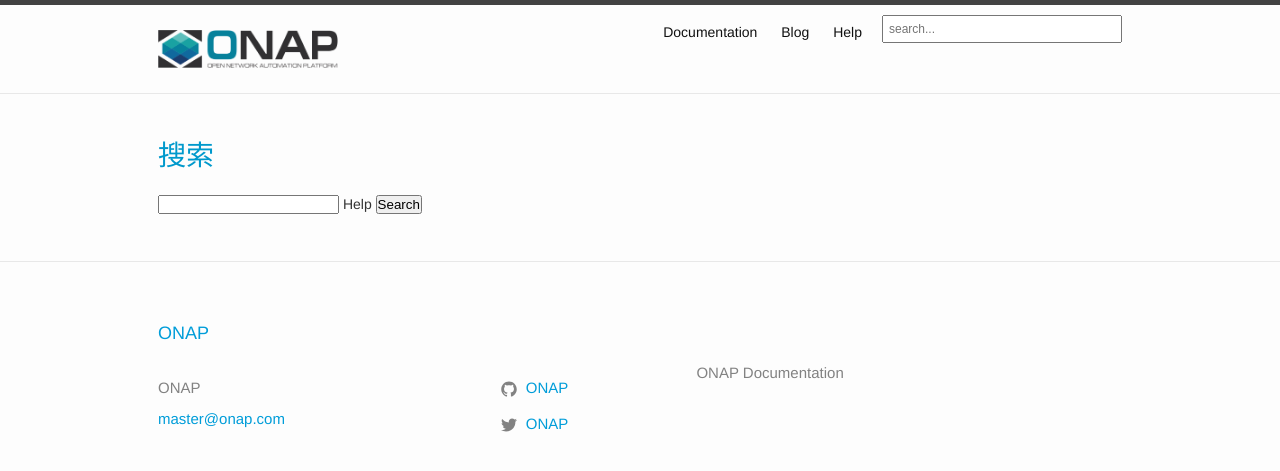
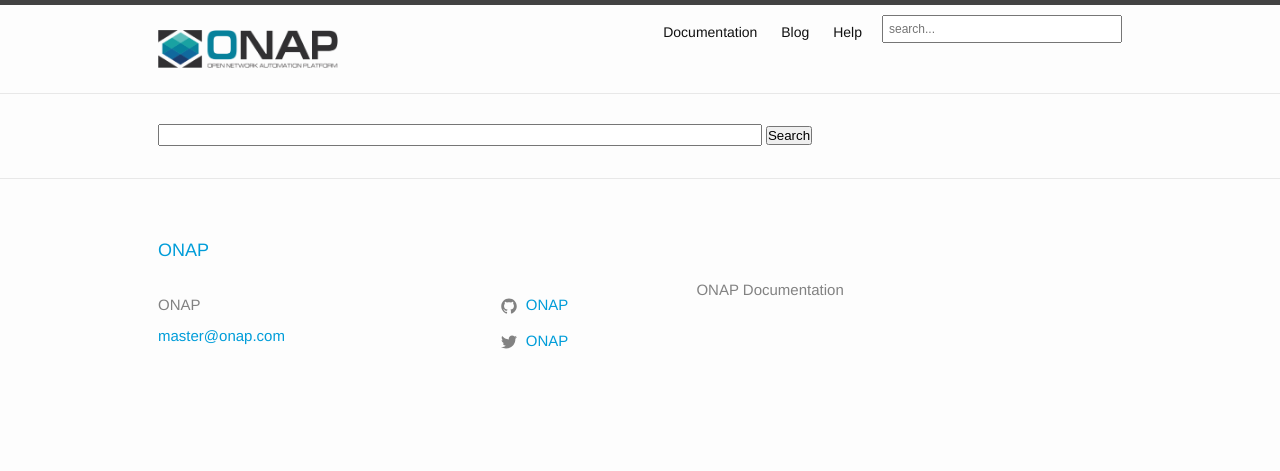
Before and after one commit to pnpdjie/pnpdjie.github.io, a Jekyll site: the page built from dosearch.md, in a window 1280 px wide. Shown: the top 471 px of the page. Built offline with Jekyll 4.4.1, drawn with Linux system fonts in a browser that asks for light colours.

Commit message:
fix search function

```diff
--- a/_includes/search.html
+++ b/_includes/search.html
@@ -1,14 +1,9 @@
-<div id="search-results-header" class="aui-page-header">
-    <h1>搜索</h1>
-    <span class="search-input-wrapper">
-    <input type="text" class="text long-field search-input" name="queryString" id="query-string" value="" incremental="true" maxlength="255" />
-    <span class="aui-icon aui-icon-small aui-iconfont-help help-button">Help</span>
-    </span>
-    <button type="button" class="aui-button" id="search-content-button"><span class="aui-icon aui-icon-small aui-iconfont-search">Search</span></button>
-    <div class="loading-spinner button-spinner"></div>
+<div id="search-results-header" >
+    <input type="text" name="queryString" id="query-string" value="" incremental="true" maxlength="255" />
+    <button type="button" id="search-content-button">Search</button>
 </div>
-<section class="aui-page-panel-content  two-panels ">
-    <div class="search-results-wrapper">
+<section>
+    <div>
         <ul id="results-content-container"></ul>
     </div>
 </section>
--- a/_sass/_base.sass
+++ b/_sass/_base.sass
@@ -473,3 +473,24 @@
 
   &::after
     transform: rotate(-45deg)
+
+#search-results-header
+  position: relative
+
+  #query-string
+    max-width: 600px
+    width: 75%
+    font-size: 16px
+
+#results-content-container
+  list-style: none
+  margin: 0
+
+  li
+    margin: 2px 0
+    list-style: none
+    display: list-item
+    text-align: left
+    border-top: 1px solid $whitesmoke
+  a
+    line-height: 20px
--- a/js/jekyll-search-copy.js
+++ b/js/jekyll-search-copy.js
@@ -143,11 +143,21 @@
                 return t.replace(templatePattern, function(match, prop) {
                     if (data[prop]) {
                         var res = data[prop];
-                        if (prop === 'title' || prop === 'content') {
+                        var cutedContent = '';
+                        if (prop === 'title' ) {
                             var reg = new RegExp(condition, "gi")
                             res = res.replace(reg, function(match,prop){
                             	return '<strong>' + match + '</strong>';
                             });
+                            return res;
+                        } else if (prop === 'content') {
+                            var reg = new RegExp(condition, "gi")
+
+                            res = res.replace(reg, function(match,prop){
+                            	cutedContent += '...' + res.substr(prop-20,20) + '<strong>' + match + '</strong>' + res.substr(prop + match.length, 20) + '...';
+                            	return '<strong>' + match + '</strong>';
+                            });
+                            return cutedContent;
                         }
                         return res;
                     } else {
```
Also changed, not shown: 2 other files.
